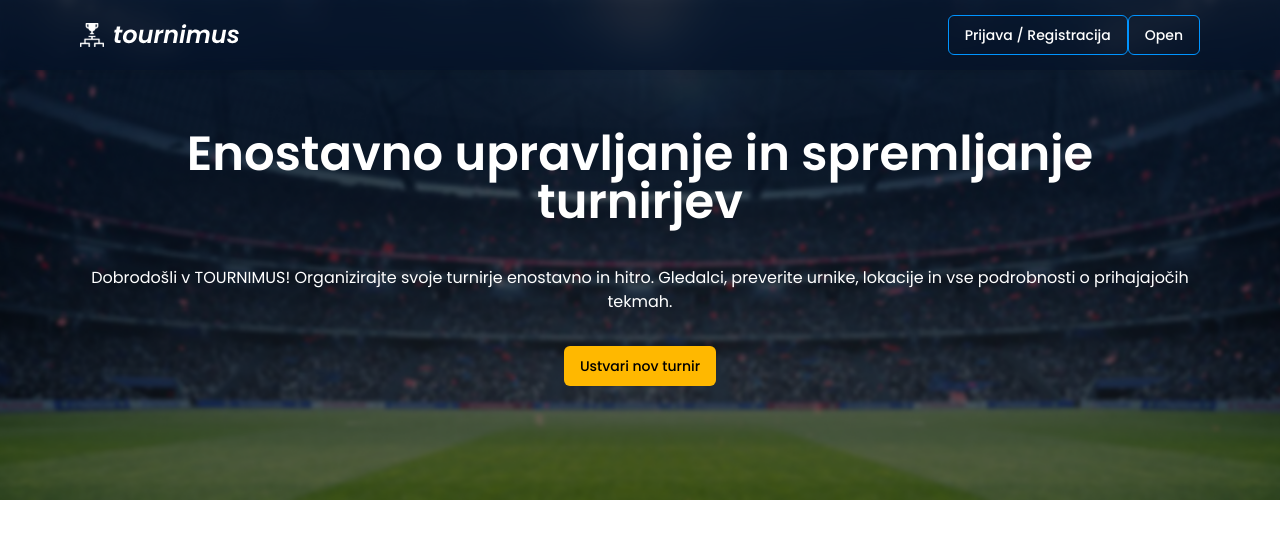
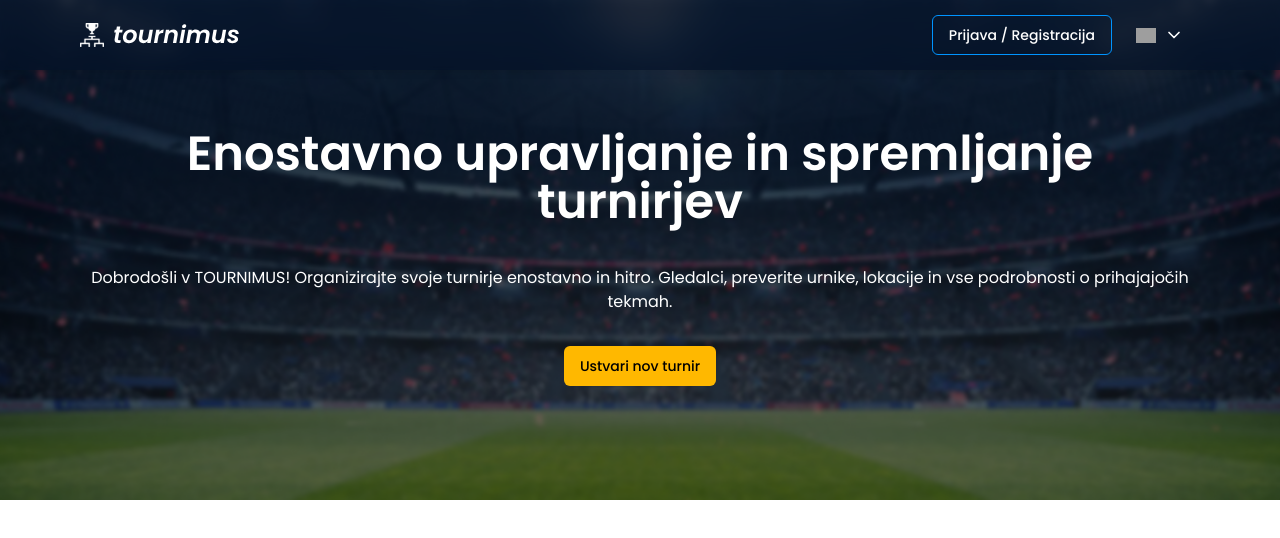
Before and after one commit to nejc-j/Tournimus, a Next.js app: page / in a window 1280 px wide. Shown: the top 538 px of the page. Built offline with nearby package versions, Linux system fonts and the light colour scheme; no server answers; grey boxes are pictures that could not be loaded.

Commit message:
Improve language switcher

```diff
--- a/public/messages/de.json
+++ b/public/messages/de.json
@@ -1,4 +1,7 @@
 {
+  "Header": {
+    "login_registration": "Anmeldung / Registrierung"
+  },
   "Home": {
     "welcome_message": "Einfaches Verwalten und Überwachen von Turnieren",
     "welcome_description": "Willkommen bei TOURNIMUS! Organisieren Sie Ihre Turniere einfach und schnell. Zuschauer, überprüfen Sie Zeitpläne, Standorte und alle Details zu bevorstehenden Spielen.",
--- a/public/messages/en.json
+++ b/public/messages/en.json
@@ -1,4 +1,7 @@
 {
+  "Header": {
+    "login_registration": "Login / Registration"
+  },
   "Home": {
     "welcome_message": "Easily manage and monitor tournaments",
     "welcome_description": "Welcome to TOURNIMUS! Easily organize your tournaments and quickly. Spectators, check schedules, locations, and all details about upcoming matches.",
--- a/public/messages/sl.json
+++ b/public/messages/sl.json
@@ -1,4 +1,7 @@
 {
+  "Header": {
+    "login_registration": "Prijava / Registracija"
+  },
   "Home": {
     "welcome_message": "Enostavno upravljanje in spremljanje turnirjev",
     "welcome_description": "Dobrodošli v TOURNIMUS! Organizirajte svoje turnirje enostavno in hitro. Gledalci, preverite urnike, lokacije in vse podrobnosti o prihajajočih tekmah.",
--- a/src/app/globals.css
+++ b/src/app/globals.css
@@ -8,3 +8,11 @@ html,
 body {
   color: white;
 }
+@layer utilities {
+  .icon-transition {
+    @apply transition-transform duration-200 ease-in-out;
+  }
+  .icon-open {
+    transform: rotate(180deg);
+  }
+}
--- a/src/components/Header.tsx
+++ b/src/components/Header.tsx
@@ -1,22 +1,23 @@
-'use client';
-
 import Image from 'next/image';
 import Link from 'next/link';
-
+import { useTranslations } from 'next-intl';
 import { Button } from './ui/button';
 import LanguageSwitcher from './LanguageSwitcher';
 
 function Header() {
+  const t = useTranslations('Header');
   return (
     <div className="w-full bg-primary bg-opacity-70 backdrop-blur-md top-0 left-0 right-0 z-50 drop-shadow-md fixed">
       <div className="max-w-6xl mx-auto flex justify-between items-center px-4 py-[15px]">
         <Link href="/dashboard" className="logo flex items-center">
           <Image src="/logo.svg" alt="logo" width={160} height={100} />
         </Link>
-        <Button className="ml-auto" variant="outline">
-          Prijava / Registracija
-        </Button>
-        <LanguageSwitcher />
+        <div className="flex gap-2">
+          <Button className="ml-auto" variant="outline">
+            {t('login_registration')}
+          </Button>
+          <LanguageSwitcher />
+        </div>
       </div>
     </div>
   );
--- a/src/components/LanguageSwitcher.tsx
+++ b/src/components/LanguageSwitcher.tsx
@@ -1,6 +1,8 @@
 'use client';
 
-import { useTransition } from 'react';
+import { useState, useTransition, useEffect } from 'react';
+import { ChevronDown } from 'lucide-react';
+
 import {
   DropdownMenu,
   DropdownMenuContent,
@@ -9,36 +11,99 @@ import {
   DropdownMenuSeparator,
   DropdownMenuTrigger,
 } from '@/components/ui/dropdown-menu';
+import Image from 'next/image';
 import { Button } from './ui/button';
-import { setUserLocale } from '../services/locale';
+
+import { getUserLocale, setUserLocale } from '../services/locale';
 import { Locale } from '../config';
 
 function LanguageSwitcher() {
-  const [isPending, startTransition] = useTransition();
+  const [, startTransition] = useTransition();
+  const [selectedLocale, setSelectedLocale] = useState<Locale>('en');
+  const [isOpen, setIsOpen] = useState(false);
+
+  useEffect(() => {
+    const fetchLocale = async () => {
+      const locale = await getUserLocale();
+      setSelectedLocale(locale as Locale);
+    };
+
+    fetchLocale();
+  }, []);
 
   const handleLocaleChange = (value: string) => {
     const locale = value as Locale;
 
     startTransition(() => {
       setUserLocale(locale); // Assume this function can handle the async update
-      // Optionally, improve user feedback by not reloading and using Next.js router
+      setSelectedLocale(locale);
     });
   };
+
+  const localeToFlagSrc = {
+    sl: '/slo-flag.svg',
+    en: '/english-flag.svg',
+    de: '/german-flag.svg',
+  };
+
   return (
-    <DropdownMenu>
+    <DropdownMenu onOpenChange={(open) => setIsOpen(open)}>
       <DropdownMenuTrigger asChild>
-        <Button variant="outline">Open</Button>
+        <Button
+          variant="outline"
+          className="flex items-center space-x-2 border-none"
+        >
+          <Image
+            src={localeToFlagSrc[selectedLocale]}
+            alt={`${selectedLocale} flag`}
+            width={20}
+            height={20}
+            quality={100}
+            priority
+          />
+          <ChevronDown
+            className={`icon-transition ${isOpen ? 'icon-open' : ''}`}
+            size={20}
+          />
+        </Button>
       </DropdownMenuTrigger>
       <DropdownMenuContent>
         <DropdownMenuLabel>Jeziki</DropdownMenuLabel>
         <DropdownMenuSeparator />
         <DropdownMenuItem onSelect={() => handleLocaleChange('sl')}>
+          <Image
+            src="/slo-flag.svg"
+            alt="Slovenian flag"
+            width={20}
+            height={20}
+            quality={100}
+            priority
+            className="mr-2"
+          />
           Slovenščina
         </DropdownMenuItem>
         <DropdownMenuItem onSelect={() => handleLocaleChange('en')}>
+          <Image
+            src="/english-flag.svg"
+            alt="English flag"
+            width={20}
+            height={20}
+            quality={100}
+            priority
+            className="mr-2"
+          />
           English
         </DropdownMenuItem>
         <DropdownMenuItem onSelect={() => handleLocaleChange('de')}>
+          <Image
+            src="/german-flag.svg"
+            alt="German flag"
+            width={20}
+            height={20}
+            quality={100}
+            priority
+            className="mr-2"
+          />
           German
         </DropdownMenuItem>
       </DropdownMenuContent>
--- a/src/components/ui/button.tsx
+++ b/src/components/ui/button.tsx
@@ -1,3 +1,4 @@
+/* eslint-disable react/require-default-props */
 /* eslint-disable @typescript-eslint/indent */
 import * as React from 'react';
 import { Slot } from '@radix-ui/react-slot';
```
